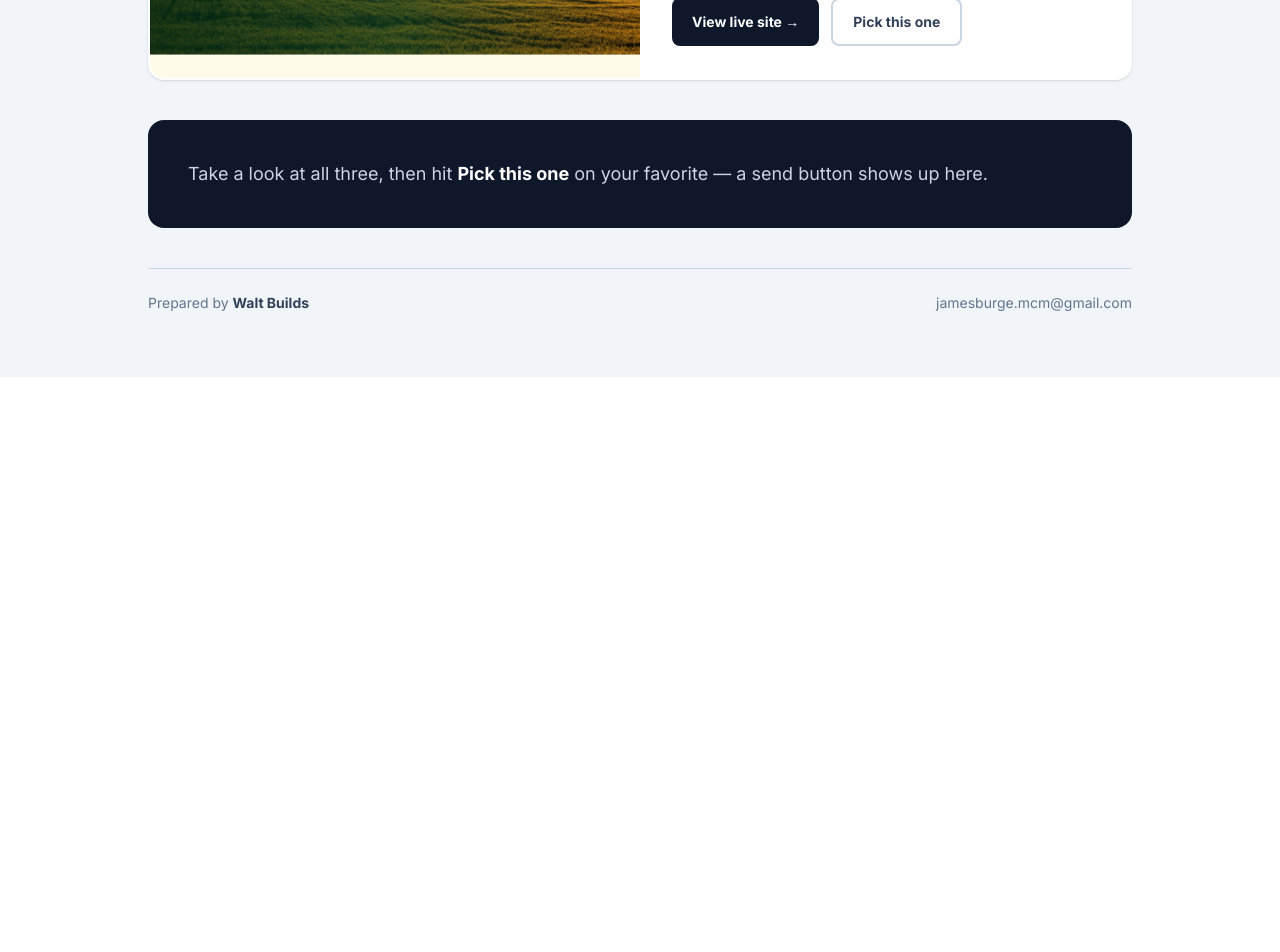
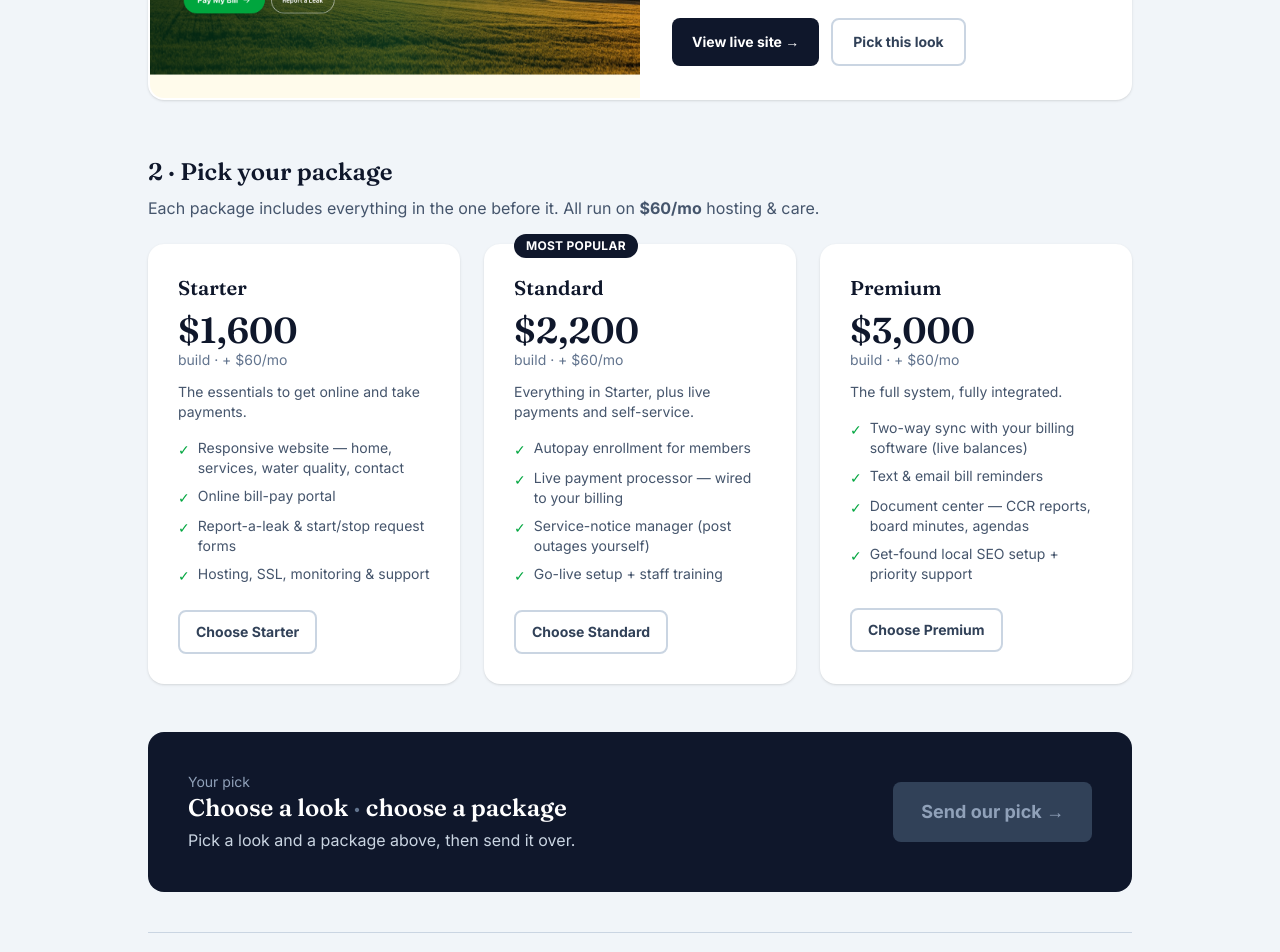
Before and after one commit to Aphrodine-wq/denmark-water-concepts, a Next.js app: page / in a window 1280 px wide. Shown: the part 1280-2232 px from the top of the page. Before the commit the page ends 1657 px from the top, so only its background shows below. Built offline with nearby package versions, Linux system fonts and the light colour scheme.

Commit message:
Add good/better/best package voting (,600 / ,200 / ,000)

```diff
--- a/app/page.tsx
+++ b/app/page.tsx
@@ -34,17 +34,61 @@ const concepts = [
   },
 ];
 
+const packages = [
+  {
+    key: "starter",
+    name: "Starter",
+    price: "$1,600",
+    blurb: "The essentials to get online and take payments.",
+    features: [
+      "Responsive website — home, services, water quality, contact",
+      "Online bill-pay portal",
+      "Report-a-leak & start/stop request forms",
+      "Hosting, SSL, monitoring & support",
+    ],
+  },
+  {
+    key: "standard",
+    name: "Standard",
+    price: "$2,200",
+    blurb: "Everything in Starter, plus live payments and self-service.",
+    popular: true,
+    features: [
+      "Autopay enrollment for members",
+      "Live payment processor — wired to your billing",
+      "Service-notice manager (post outages yourself)",
+      "Go-live setup + staff training",
+    ],
+  },
+  {
+    key: "premium",
+    name: "Premium",
+    price: "$3,000",
+    blurb: "The full system, fully integrated.",
+    features: [
+      "Two-way sync with your billing software (live balances)",
+      "Text & email bill reminders",
+      "Document center — CCR reports, board minutes, agendas",
+      "Get-found local SEO setup + priority support",
+    ],
+  },
+];
+
 export default function ConceptChooser() {
-  const [picked, setPicked] = useState<string | null>(null);
-  const chosen = concepts.find((c) => c.key === picked);
+  const [design, setDesign] = useState<string | null>(null);
+  const [pkg, setPkg] = useState<string | null>(null);
 
-  const mailto = chosen
-    ? `mailto:${VOTE_EMAIL}?subject=${encodeURIComponent(
-        `Denmark Water — we pick: ${chosen.name}`
-      )}&body=${encodeURIComponent(
-        `Hi James,\n\nThe board picked the "${chosen.name}" concept (${chosen.url}).\n\nLet's move forward.\n\nThanks,\nDenmark Water Association`
-      )}`
-    : "";
+  const chosenDesign = concepts.find((c) => c.key === design);
+  const chosenPkg = packages.find((p) => p.key === pkg);
+
+  const lines = [
+    chosenDesign ? `Design: ${chosenDesign.name} (${chosenDesign.url})` : "Design: (still deciding)",
+    chosenPkg ? `Package: ${chosenPkg.name} — ${chosenPkg.price} build + $60/mo` : "Package: (still deciding)",
+  ].join("\n");
+
+  const mailto = `mailto:${VOTE_EMAIL}?subject=${encodeURIComponent(
+    "Denmark Water — our pick"
+  )}&body=${encodeURIComponent(`Hi James,\n\nHere's what the board picked:\n\n${lines}\n\nLet's move forward.\n\nThanks,\nDenmark Water Association`)}`;
 
   return (
     <div className="min-h-screen bg-slate-100 text-slate-800">
@@ -52,62 +96,37 @@ export default function ConceptChooser() {
         {/* Header */}
         <p className="text-sm font-semibold uppercase tracking-[0.2em] text-slate-500">For review · Denmark Water Association</p>
         <h1 className="mt-2 font-serif text-4xl font-semibold tracking-tight text-slate-900 md:text-5xl">
-          Pick your website design
+          Your new website — pick a look &amp; a package
         </h1>
         <p className="mt-4 max-w-2xl text-lg text-slate-600">
-          Three complete, working directions for your new website and online bill-pay portal. Open each one
-          live, click around — try <strong>Pay My Bill</strong> — then pick the look you like best. We build that one out.
-        </p>
-        <p className="mt-3 inline-flex items-center gap-2 rounded-lg bg-white px-3 py-1.5 text-sm text-slate-600 shadow-sm">
-          One price — <strong className="text-slate-900">$2,000 build + $60/mo hosting</strong>. Same price whichever you choose.
+          Three complete, working design directions and three packages. Open each design live, click around —
+          try <strong>Pay My Bill</strong> — then pick the look and the package you want. Hit send and we&apos;re off.
         </p>
 
-        {/* Concept cards */}
-        <div className="mt-10 space-y-8">
+        {/* Step 1: design */}
+        <h2 className="mt-12 font-serif text-2xl font-semibold text-slate-900">1 · Pick your look</h2>
+        <div className="mt-6 space-y-8">
           {concepts.map((c, i) => {
-            const isPicked = picked === c.key;
+            const isPicked = design === c.key;
             return (
-              <div
-                key={c.key}
-                className={`overflow-hidden rounded-2xl border-2 bg-white shadow-sm transition ${
-                  isPicked ? "border-slate-900 shadow-lg" : "border-transparent"
-                }`}
-              >
+              <div key={c.key} className={`overflow-hidden rounded-2xl border-2 bg-white shadow-sm transition ${isPicked ? "border-slate-900 shadow-lg" : "border-transparent"}`}>
                 <div className="grid md:grid-cols-2">
                   <a href={c.url} target="_blank" rel="noopener noreferrer" className="group relative block">
                     {/* eslint-disable-next-line @next/next/no-img-element */}
                     <img src={c.shot} alt={`${c.name} preview`} className="h-full w-full object-cover object-top md:max-h-80" />
-                    <span className="absolute inset-0 flex items-center justify-center bg-slate-900/0 text-lg font-bold text-white opacity-0 transition group-hover:bg-slate-900/40 group-hover:opacity-100">
-                      Open live site →
-                    </span>
+                    <span className="absolute inset-0 flex items-center justify-center bg-slate-900/0 text-lg font-bold text-white opacity-0 transition group-hover:bg-slate-900/40 group-hover:opacity-100">Open live site →</span>
                   </a>
                   <div className="flex flex-col p-7 md:p-8">
                     <div className="flex items-center gap-3">
                       <span className="text-xs font-bold uppercase tracking-wide text-slate-400">Option {i + 1}</span>
                       <span className="h-2.5 w-2.5 rounded-full" style={{ background: c.accent }} />
                     </div>
-                    <h2 className="mt-2 font-serif text-3xl font-semibold text-slate-900">{c.name}</h2>
+                    <h3 className="mt-2 font-serif text-3xl font-semibold text-slate-900">{c.name}</h3>
                     <p className="text-sm font-semibold" style={{ color: c.accent }}>{c.tag}</p>
                     <p className="mt-3 text-slate-600">{c.desc}</p>
                     <div className="mt-auto flex flex-wrap gap-3 pt-6">
-                      <a
-                        href={c.url}
-                        target="_blank"
-                        rel="noopener noreferrer"
-                        className="inline-flex items-center gap-2 rounded-lg bg-slate-900 px-5 py-3 text-sm font-bold text-white transition hover:bg-slate-700"
-                      >
-                        View live site →
-                      </a>
-                      <button
-                        onClick={() => setPicked(c.key)}
-                        className={`inline-flex items-center gap-2 rounded-lg border-2 px-5 py-3 text-sm font-bold transition ${
-                          isPicked
-                            ? "border-slate-900 bg-slate-900 text-white"
-                            : "border-slate-300 text-slate-700 hover:border-slate-900"
-                        }`}
-                      >
-                        {isPicked ? "✓ This is our pick" : "Pick this one"}
-                      </button>
+                      <a href={c.url} target="_blank" rel="noopener noreferrer" className="inline-flex items-center gap-2 rounded-lg bg-slate-900 px-5 py-3 text-sm font-bold text-white transition hover:bg-slate-700">View live site →</a>
+                      <button onClick={() => setDesign(c.key)} className={`inline-flex items-center gap-2 rounded-lg border-2 px-5 py-3 text-sm font-bold transition ${isPicked ? "border-slate-900 bg-slate-900 text-white" : "border-slate-300 text-slate-700 hover:border-slate-900"}`}>{isPicked ? "✓ This is our look" : "Pick this look"}</button>
                     </div>
                   </div>
                 </div>
@@ -116,27 +135,57 @@ export default function ConceptChooser() {
           })}
         </div>
 
-        {/* Vote / send */}
-        <div className="mt-10 rounded-2xl bg-slate-900 p-8 text-white md:p-10">
-          {chosen ? (
+        {/* Step 2: package */}
+        <h2 className="mt-14 font-serif text-2xl font-semibold text-slate-900">2 · Pick your package</h2>
+        <p className="mt-2 text-slate-600">Each package includes everything in the one before it. All run on <strong>$60/mo</strong> hosting &amp; care.</p>
+        <div className="mt-6 grid gap-6 md:grid-cols-3">
+          {packages.map((p) => {
+            const isPicked = pkg === p.key;
+            return (
+              <button
+                key={p.key}
+                onClick={() => setPkg(p.key)}
+                className={`relative flex flex-col rounded-2xl border-2 bg-white p-7 text-left shadow-sm transition ${isPicked ? "border-slate-900 shadow-lg" : "border-transparent hover:border-slate-300"}`}
+              >
+                {p.popular && (
+                  <span className="absolute -top-3 left-7 rounded-full bg-slate-900 px-3 py-1 text-xs font-bold uppercase tracking-wide text-white">Most popular</span>
+                )}
+                <span className="font-serif text-xl font-semibold text-slate-900">{p.name}</span>
+                <span className="mt-2 font-serif text-4xl font-semibold text-slate-900">{p.price}</span>
+                <span className="text-sm text-slate-500">build · + $60/mo</span>
+                <span className="mt-3 text-sm text-slate-600">{p.blurb}</span>
+                <ul className="mt-4 space-y-2 text-sm text-slate-600">
+                  {p.features.map((f) => (
+                    <li key={f} className="flex gap-2"><span className="mt-0.5 text-green-600">✓</span>{f}</li>
+                  ))}
+                </ul>
+                <span className={`mt-6 inline-flex items-center justify-center gap-2 rounded-lg border-2 px-4 py-2.5 text-sm font-bold transition ${isPicked ? "border-slate-900 bg-slate-900 text-white" : "border-slate-300 text-slate-700"}`}>
+                  {isPicked ? "✓ Our package" : "Choose " + p.name}
+                </span>
+              </button>
+            );
+          })}
+        </div>
+
+        {/* Send */}
+        <div className="mt-12 rounded-2xl bg-slate-900 p-8 text-white md:p-10">
           <div className="flex flex-col items-start justify-between gap-6 md:flex-row md:items-center">
             <div>
               <p className="text-sm text-slate-400">Your pick</p>
-                <p className="font-serif text-3xl font-semibold">{chosen.name}</p>
-                <p className="mt-1 text-slate-300">Send it over and we&apos;ll get started.</p>
+              <p className="font-serif text-2xl font-semibold">
+                {chosenDesign ? chosenDesign.name : "Choose a look"}
+                <span className="text-slate-500"> · </span>
+                {chosenPkg ? `${chosenPkg.name} (${chosenPkg.price})` : "choose a package"}
+              </p>
+              <p className="mt-1 text-slate-300">Pick a look and a package above, then send it over.</p>
             </div>
             <a
               href={mailto}
-                className="inline-flex items-center gap-2 rounded-lg bg-white px-7 py-4 text-lg font-bold text-slate-900 transition hover:bg-slate-100"
+              className={`inline-flex items-center gap-2 rounded-lg px-7 py-4 text-lg font-bold transition ${design || pkg ? "bg-white text-slate-900 hover:bg-slate-100" : "pointer-events-none bg-slate-700 text-slate-400"}`}
             >
               Send our pick →
             </a>
           </div>
-          ) : (
-            <p className="text-lg text-slate-300">
-              Take a look at all three, then hit <strong className="text-white">Pick this one</strong> on your favorite — a send button shows up here.
-            </p>
-          )}
         </div>
 
         <footer className="mt-10 flex flex-col items-center justify-between gap-2 border-t border-slate-300 pt-6 text-sm text-slate-500 md:flex-row">
```
Lines whose indentation alone changed are shown as unchanged.
